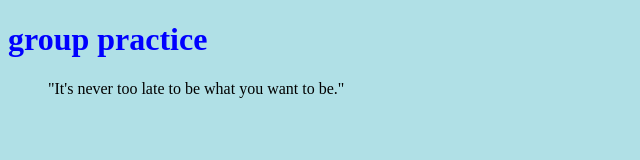
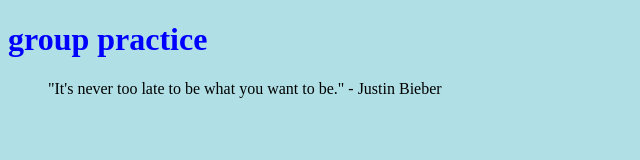
Before and after one commit to ZippyFPV/Team-Thing-1, a plain HTML site: page index.html in a window 1280 px wide. Shown: the whole page, without its empty margins (0-640 px from the left). Drawn offline with Linux system fonts and the light colour scheme.

Commit message:
added author to quote

```diff
--- a/index.html
+++ b/index.html
@@ -11,7 +11,7 @@
 
   <body>
     <h1>group practice</h1>
-    <blockquote>"It's never too late to be what you want to be."</blockquote>
+    <blockquote>"It's never too late to be what you want to be." - Justin Bieber</blockquote>
 
   </body>
 </html>
```
